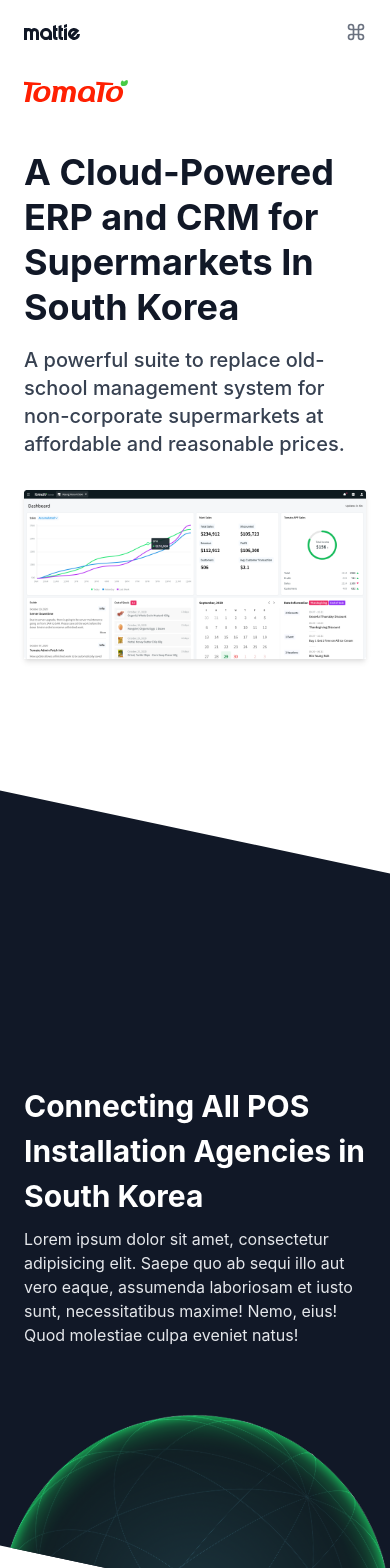
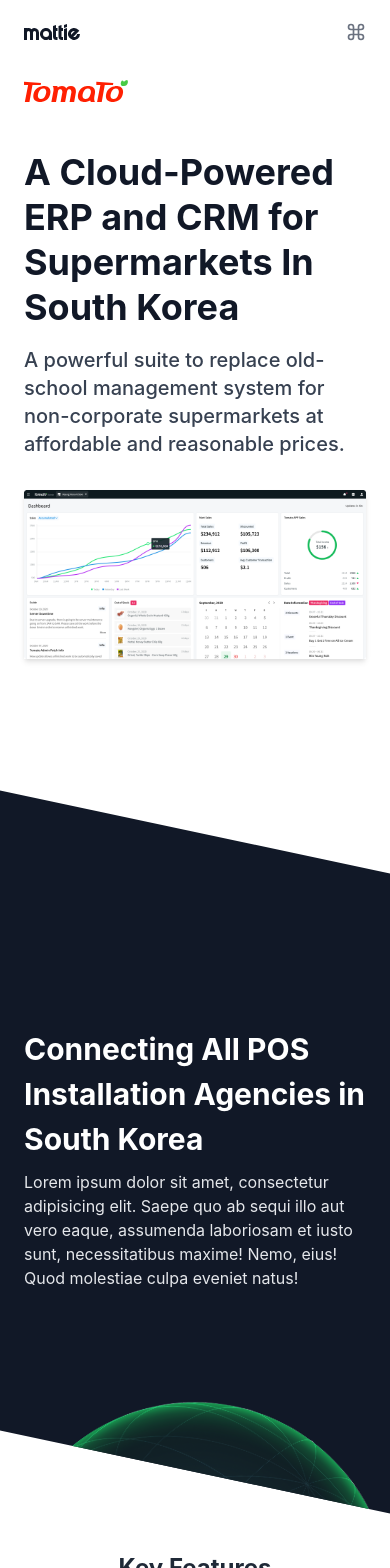
Before and after one commit to mattiel/portfolio, a Next.js app: page /projects/tomato in a window 390 px wide. Shown: the top 1568 px of the page. Built offline with nearby package versions, Linux system fonts and the light colour scheme.

Commit message:
more responsive sections

```diff
--- a/components/Tomato/Hero.js
+++ b/components/Tomato/Hero.js
@@ -11,7 +11,7 @@
             // style={{backgroundImage: "url('/tomato/waves.svg')", backgroundSize: "100% auto"}}
           >
             <Container>
-              <section className="flex pt-20 pb-12">
+              <section className="flex pt-20 pb-12 z-10">
                 <img src="/tomato/logo.svg" width="104"/>
               </section>
               <div className="grid grid-cols-1 md:grid-cols-2 gap-4">
--- a/pages/projects/tomato.js
+++ b/pages/projects/tomato.js
@@ -19,16 +19,16 @@
           className="bg-gray-900 transform skew-y-12 overflow-hidden"
           // style={{backgroundImage: "url(/tomato/globe.png)"}}
         >
-          <div className="transform -skew-y-12">
+          <div className="transform -skew-y-12 h-[40rem] flex justify-center">
             <Container>
-              <div className="grid grid-cols-1 md:grid-cols-2 gap-3 py-40 my-20 place-items-center overflow-hidden">
+              <div className="grid grid-cols-1 md:grid-cols-2 gap-3 place-items-center overflow-hidden h-full">
                 <div className="">
                   <img
                     src="/tomato/globe.png"
                     className="absolute left-0 sm:-left-1/2 -bottom-1/2 lg:-bottom-full transform rotate-45"
                   />
                 </div>
-                <div className="">
+                <div className="mb-auto md:mb-0">
                   <h3 className="text-white text-3xl font-bold leading-normal mb-2">
                     Connecting All POS Installation Agencies in South Korea
                   </h3>
```
